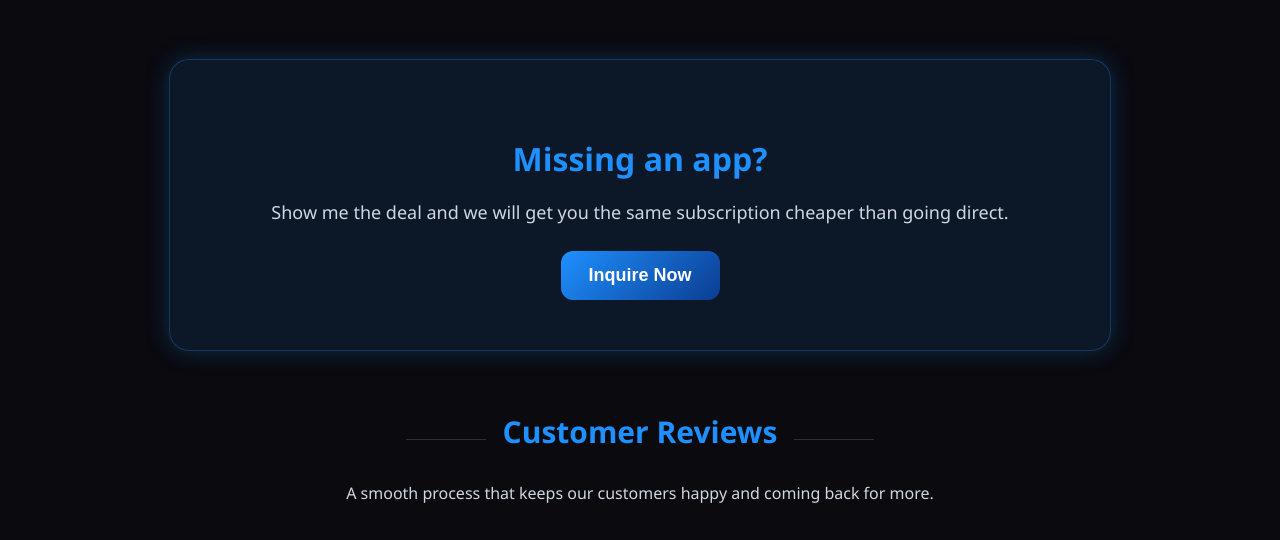
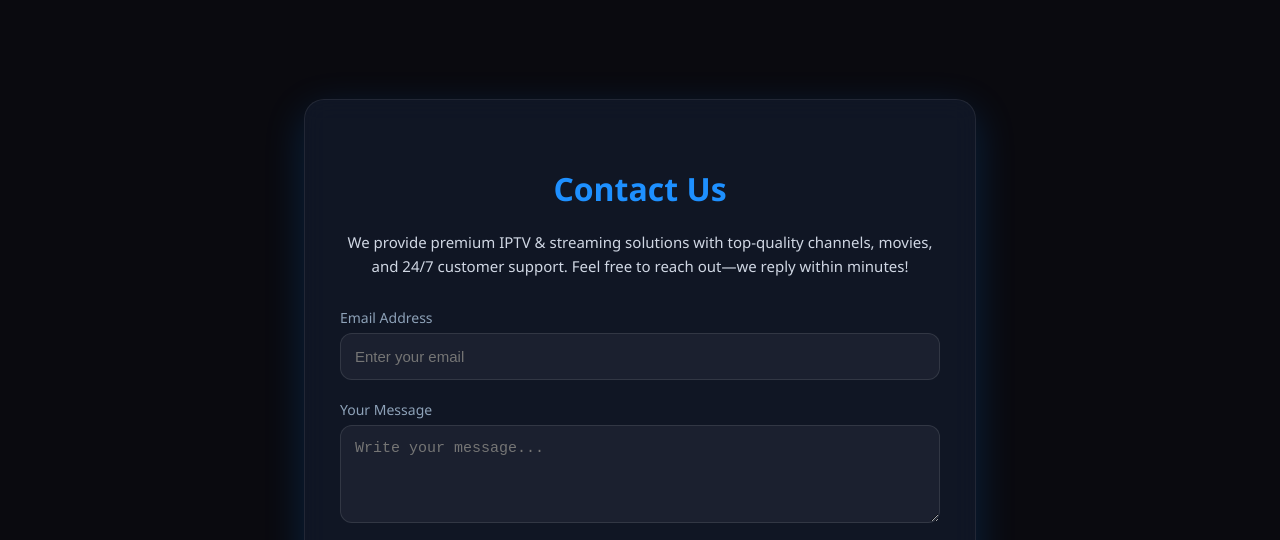
Before and after one commit to muteeb360/drentertainmentwebsite, a website: page index.html in a window 1280 px wide. Shown: the part 3772-4312 px from the top of the page. Drawn offline with Linux system fonts and the light colour scheme.

Commit message:
removed inquire us from homepage

```diff
--- a/index.html
+++ b/index.html
@@ -316,20 +316,32 @@
         </div>
     </div>
 
+    <!-- Contact Us Card -->
+    <section class="contact-section" id="contact">
+        <div class="contact-card">
 
-    <section class="missing-app-section">
-        <div class="missing-app-content">
-            <h2 class="missing-title">Missing an app?</h2>
-            <p class="missing-text">
-                Show me the deal and we will get you the same subscription cheaper than going direct.
+            <h2 class="contact-title">Contact Us</h2>
+
+            <p class="contact-about">
+                We provide premium IPTV & streaming solutions with top-quality channels, movies,
+                and 24/7 customer support. Feel free to reach out—we reply within minutes!
             </p>
 
-            <button class="missing-btn" data-message="Hi, I want to inquire about an app subscription!">
-                Inquire Now
-            </button>
+            <form class="contact-form" id="contactForm">
+                <div class="input-group">
+                    <label>Email Address</label>
+                    <input type="email" name="user_email" placeholder="Enter your email" required>
+                </div>
+
+                <div class="input-group">
+                    <label>Your Message</label>
+                    <textarea name="user_message" placeholder="Write your message..." rows="4" required></textarea>
+                </div>
+
+                <button type="submit" class="contact-submit">Send Message</button>
+            </form>
         </div>
     </section>
-
 
     <!-- Review Section -->
     <div class="channel-count-wrapper">
@@ -372,34 +384,6 @@
         </div>
     </div>
 
-    <!-- Contact Us Card -->
-    <section class="contact-section" id="contact">
-        <div class="contact-card">
-
-            <h2 class="contact-title">Contact Us</h2>
-
-            <p class="contact-about">
-                We provide premium IPTV & streaming solutions with top-quality channels, movies,
-                and 24/7 customer support. Feel free to reach out—we reply within minutes!
-            </p>
-
-            <form class="contact-form" id="contactForm">
-                <div class="input-group">
-                    <label>Email Address</label>
-                    <input type="email" name="user_email" placeholder="Enter your email" required>
-                </div>
-
-                <div class="input-group">
-                    <label>Your Message</label>
-                    <textarea name="user_message" placeholder="Write your message..." rows="4" required></textarea>
-                </div>
-
-                <button type="submit" class="contact-submit">Send Message</button>
-            </form>
-        </div>
-    </section>
-
-
     <!-- Footer -->
     <footer id="footer">
         <div class="footer-content">
```
